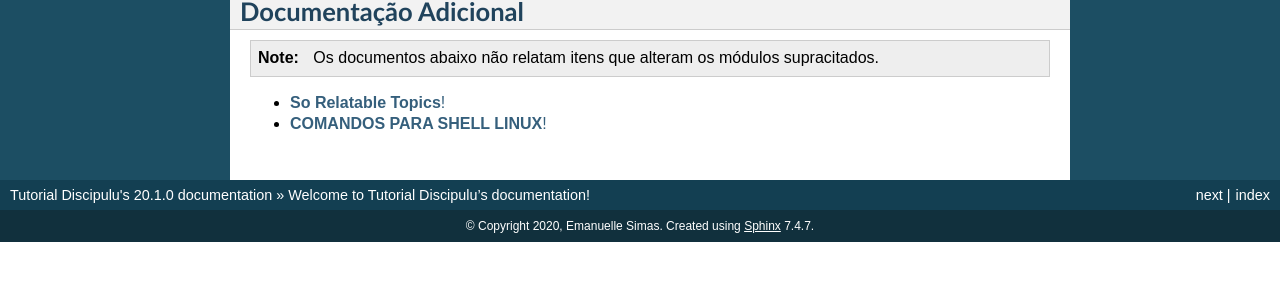
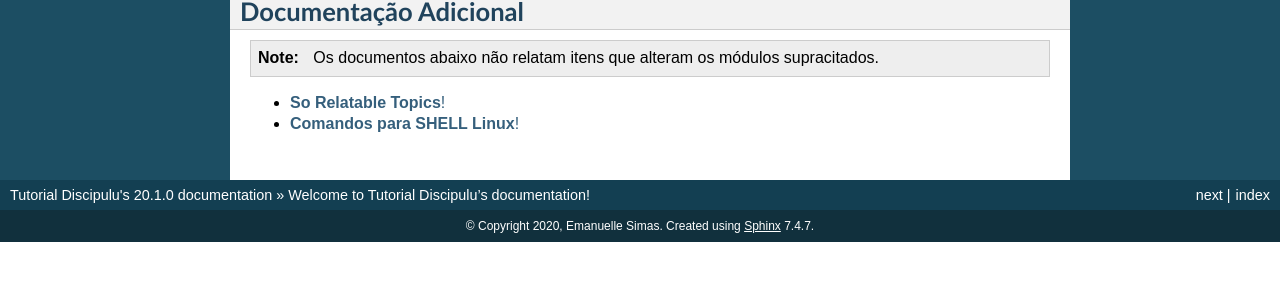
Before and after one commit to ellesimas/Discipulus, a Sphinx documentation site: the page built from docs/source/index.rst, in a window 1280 px wide. Shown: the part 437-718 px from the top of the page. Built offline with Sphinx 7.4.7, drawn with Linux system fonts in a browser that asks for light colours.

```diff
--- a/docs/source/comandos_linux.rst
+++ b/docs/source/comandos_linux.rst
@@ -3,7 +3,7 @@
    You can adapt this file completely to your liking, but it should at least
    contain the root `toctree` directive.
 
-**COMANDOS PARA SHELL LINUX**!
+**Comandos para SHELL Linux**!
 ===============================
 
 .. toctree::
```
